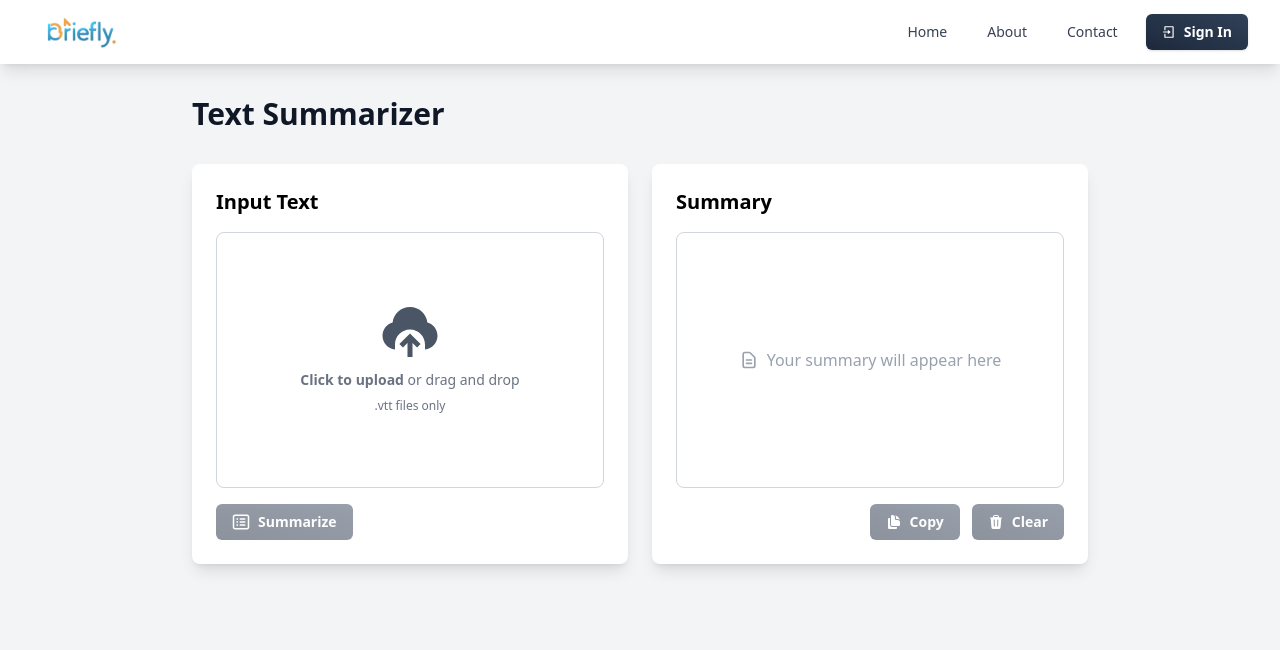
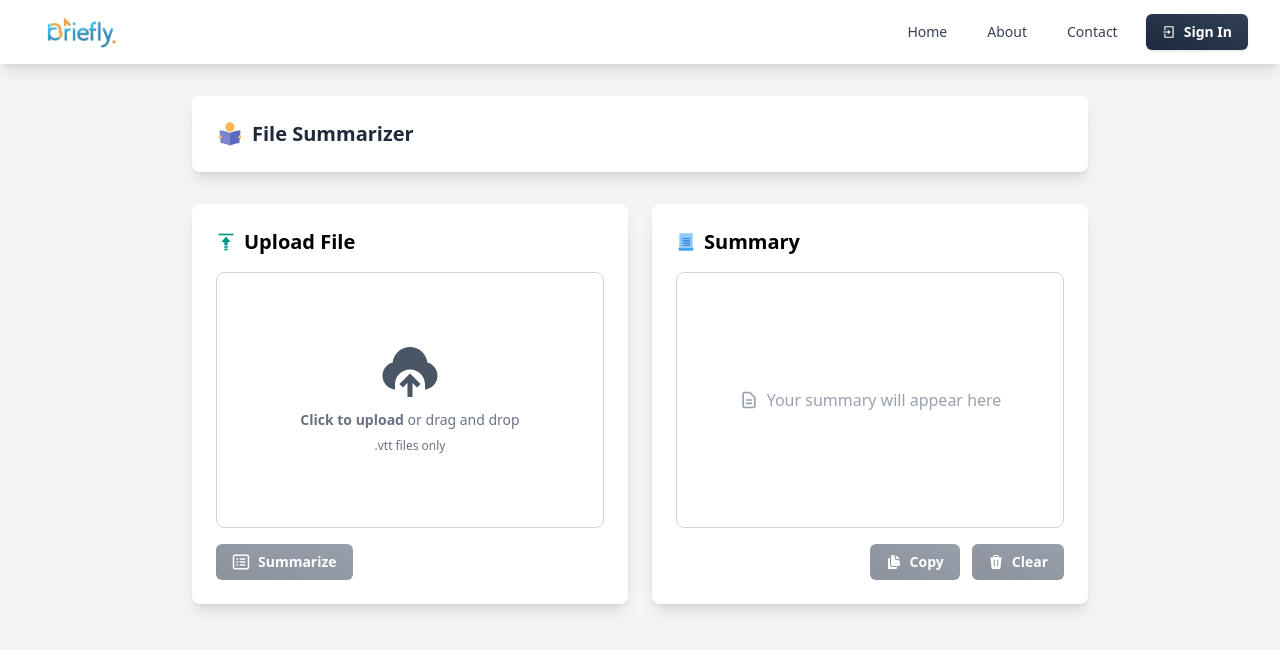
Before and after one commit to Manzar-Hassan/summarizer-frontend, a Next.js app: page / in a window 1280 px wide. Shown: the top 650 px of the page. Built offline with nearby package versions, Linux system fonts and the light colour scheme; no server answers.

Commit message:
Feat: adds icons and better scroll effect

```diff
--- a/app/globals.css
+++ b/app/globals.css
@@ -1,5 +1,24 @@
+@import 'tailwindcss';
 
+html {
+  scroll-behavior: smooth;
+}
 
+::-webkit-scrollbar {
+  width: 3px;
+}
 
+::-webkit-scrollbar-track {
+  background: oklch(0.985 0.002 247.839);
+  border-radius: 10px;
+}
 
-@import 'tailwindcss';
+::-webkit-scrollbar-thumb {
+  background: oklch(0.707 0.165 254.624);
+  border-radius: 10px;
+  transition: background 0.5s;
+}
+
+::-webkit-scrollbar-thumb:hover {
+  background: #4f46e5;
+}
--- a/app/page.js
+++ b/app/page.js
@@ -10,6 +10,7 @@ import CopyIcon from "../public/CopyIcon.jsx";
 import ClearIcon from "../public/ClearIcon.jsx";
 import ListIcon from "../public/ListIcon.jsx";
 import SummarySpinner from "../components/SummarySpinner.jsx";
+import { FcRules, FcUpload, FcReading } from "react-icons/fc";
 
 const Page = () => {
   const [file, setFile] = useState(null);
@@ -60,13 +61,17 @@ const Page = () => {
   return (
     <main className="container mx-auto px-4 py-8">
       <div className="max-w-4xl mx-auto">
-        <h1 className="text-3xl font-semibold mb-8 text-gray-900 text-center md:text-left">
-          Text Summarizer
+        <h1 className="text-xl font-semibold mb-8 text-gray-800 text-center md:text-left bg-white rounded-lg shadow-lg p-6 flex items-center gap-2">
+          <FcReading size={28} />
+          File Summarizer
         </h1>
 
         <div className="grid grid-cols-1 md:grid-cols-2 gap-6">
           <div className="bg-white rounded-lg shadow-lg p-6">
-            <h2 className="text-xl font-semibold mb-4">Input Text</h2>
+            <h2 className="text-xl font-semibold mb-4 flex items-center gap-2">
+              <FcUpload />
+              Upload File
+            </h2>
 
             <div className="w-full h-64 p-4 border border-gray-300 rounded-lg focus:outline-none focus:ring-2 focus:ring-blue-500">
               <label className="flex flex-col items-center justify-center h-full cursor-pointer">
@@ -105,14 +110,17 @@ const Page = () => {
           </div>
 
           <div className="bg-white rounded-lg shadow-lg p-6">
-            <h2 className="text-xl font-semibold mb-4">Summary</h2>
+            <h2 className="text-xl font-semibold mb-4 flex items-center gap-2">
+              <FcRules />
+              Summary
+            </h2>
             <div className="w-full h-64 border border-gray-300 rounded-lg bg-white">
               {buttonLoading.isLoading ? (
                 <div className="flex items-center justify-center h-full">
                   <SummarySpinner />
                 </div>
               ) : summary ? (
-                <div className="h-full p-4 overflow-auto">
+                <div className="h-full p-4 overflow-auto scrollbar-custom">
                   <p className="text-gray-800 text-sm leading-relaxed font-sans whitespace-pre-wrap">
                     {summary}
                   </p>
```
